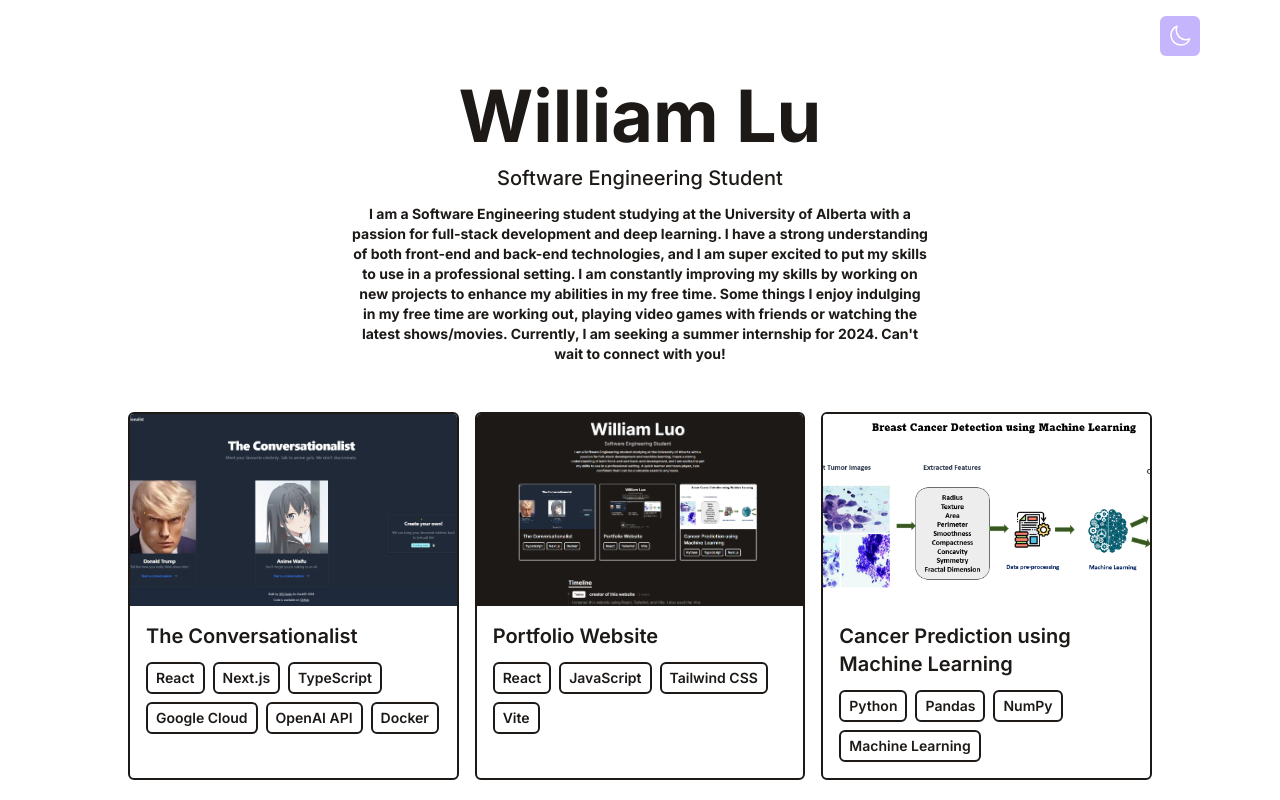
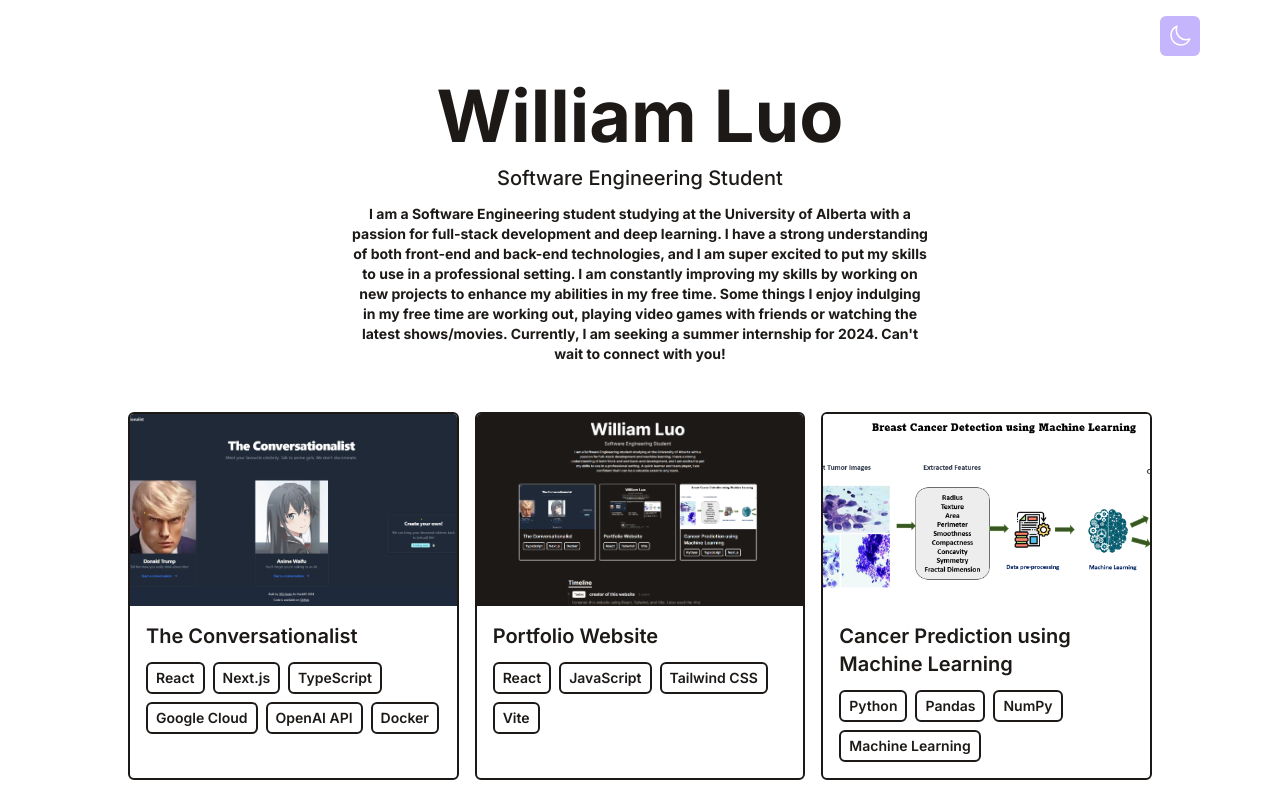
Before and after one commit to thewillydoo/portfolio-website, a React (Vite) app in the folder minimal-portfolio/: page / in a window 1280 px wide. Shown: the top 800 px of the page. Built offline with nearby package versions, Linux system fonts and the light colour scheme.

Commit message:
fixed name

```diff
--- a/minimal-portfolio/src/components/Intro.jsx
+++ b/minimal-portfolio/src/components/Intro.jsx
@@ -3,7 +3,7 @@ import React from 'react'
 function Intro() {
   return (
     <div className='flex items-center justify-center flex-col text-center pt-20 pb-6'>
-      <h1 className='text-4xl md:text-7xl dark:text-white mb-1 md:mb-3 font-bold'>William Lu</h1>
+      <h1 className='text-4xl md:text-7xl dark:text-white mb-1 md:mb-3 font-bold'>William Luo</h1>
       <p className='text-base md:text-xl mb-3 font-medium'>Software Engineering Student</p>
       <p className='text-sm max-w-xl mb-6 font-bold'>
       I am a Software Engineering student studying at the University of Alberta with a passion for full-stack development and deep learning.
```
